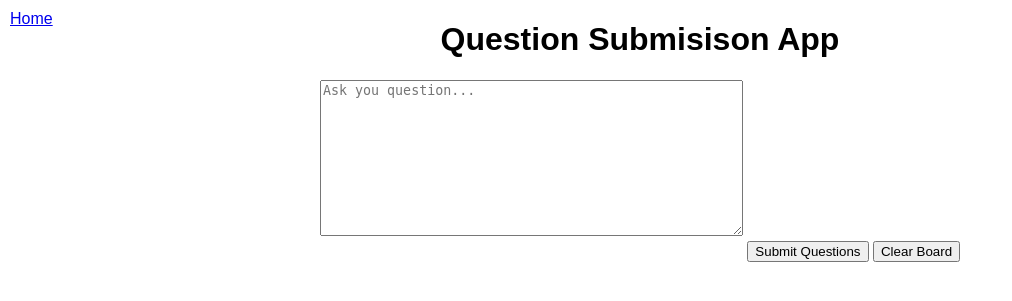
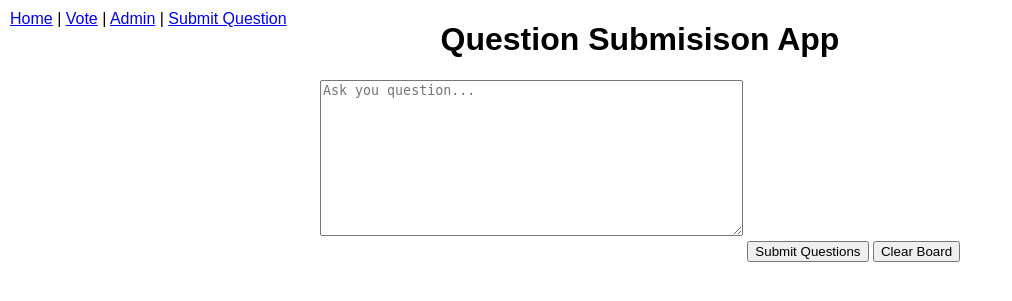
Before and after one commit to IanMulvany/question-voting-app, a Flask app: page / in a window 1280 px wide. Shown: the top 301 px of the page, without its empty margins (0-1012 px from the left). Run offline with Flask 3, Linux system fonts and the light colour scheme; data that the repository does not hold is empty; some libraries are stand-ins or nearby versions.

Commit message:
feat: Add navigation links for Vote, Admin, and Submit Question in index.html

```diff
--- a/templates/index.html
+++ b/templates/index.html
@@ -45,7 +45,12 @@
     </style>
   </head>
   <body>
-    <a href="/" style="position: absolute; top: 10px; left: 10px;">Home</a>
+    <div style="position: absolute; top: 10px; left: 10px;">
+      <a href="/">Home</a> |
+      <a href="/vote">Vote</a> |
+      <a href="/admin">Admin</a> |
+      <a href="/submit-question">Submit Question</a>
+    </div>
     <h1>Question Submisison App</h1>
     <textarea
       id="ideas-input"
```
